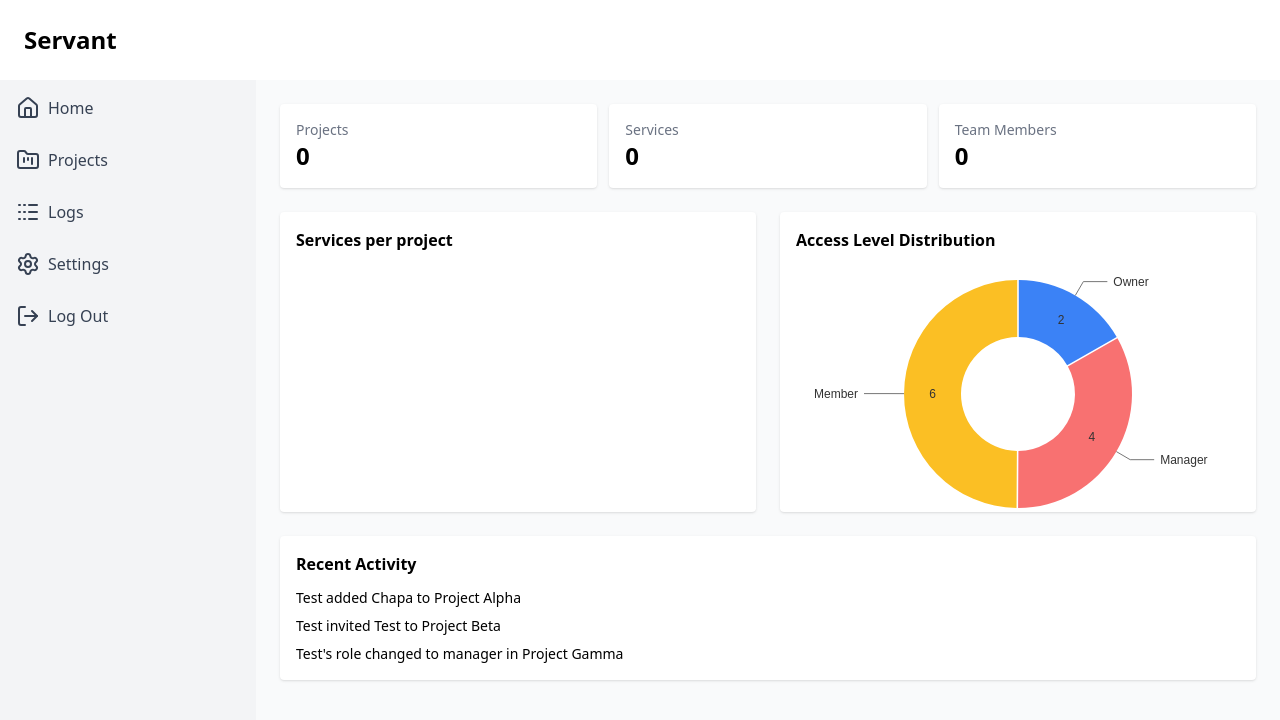
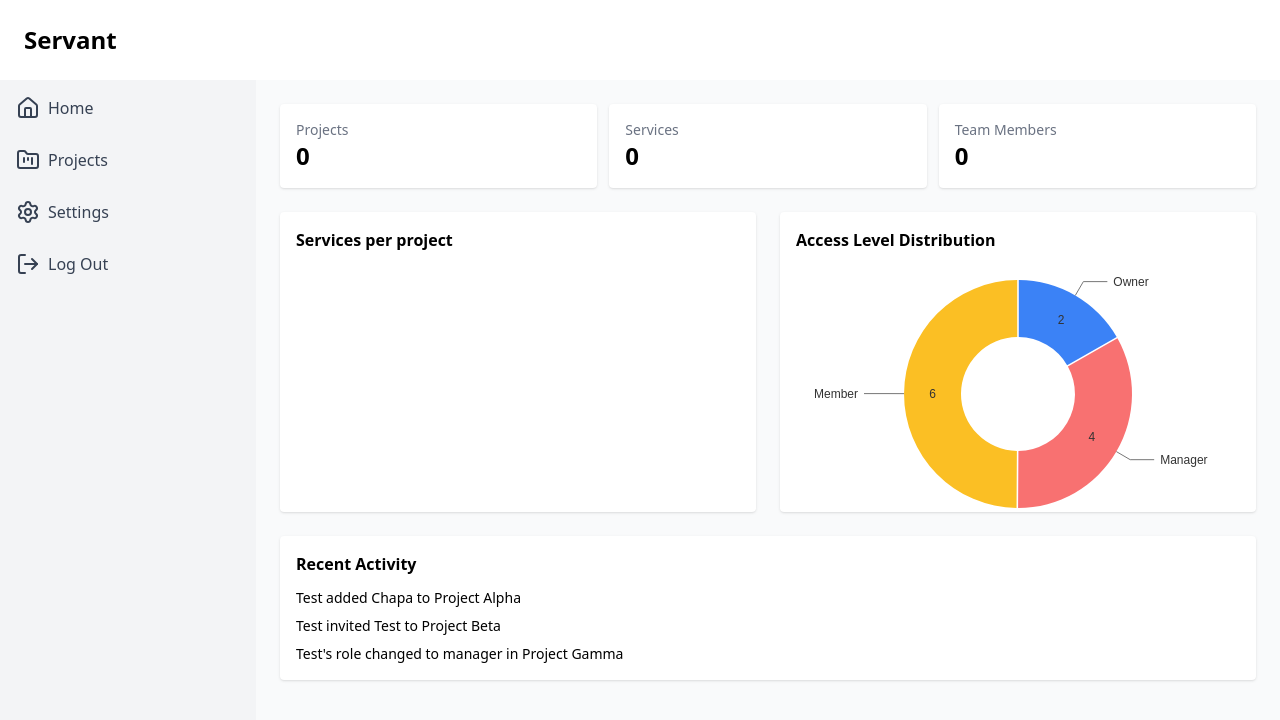
Before and after one commit to Yoni190/servant, a React app in the folder frontend/: page /home in a window 1280 px wide. Shown: the top 720 px of the page. Built offline with nearby package versions, Linux system fonts and the light colour scheme; the HTML template or start-up script is replaced by a standard one.

Commit message:
Comment out logs from sidebar and menu bar

```diff
--- a/frontend/src/components/Header.jsx
+++ b/frontend/src/components/Header.jsx
@@ -37,12 +37,14 @@ const Header = () => {
                   {t('projects')}
                 </Link>
               </li>
-              <li className="mb-2">
+
+              {/* <li className="mb-2">
                 <Link to="/logs" className="text-gray-700 flex gap-2 dark:text-gray-300">
                   <Logs />
                   {t('logs')}
                 </Link>
-              </li>
+              </li> */}
+
               <li className="mb-2">
                 <Link to="/settings" className="text-gray-700 flex gap-2 dark:text-gray-300">
                   <Settings />
--- a/frontend/src/components/Sidebar.jsx
+++ b/frontend/src/components/Sidebar.jsx
@@ -23,12 +23,14 @@ const Sidebar = () => {
             {t('projects')}
           </Link>
         </li>
-        <li className="mb-2">
+
+        {/* <li className="mb-2">
           <Link to="/logs" className="text-gray-700 flex gap-2 dark:text-gray-300">
             <Logs />
             {t('logs')}
           </Link>
-        </li>
+        </li> */}
+
         <li className="mb-2">
           <Link to="/settings" className="text-gray-700 flex gap-2 dark:text-gray-300">
             <Settings />
```
